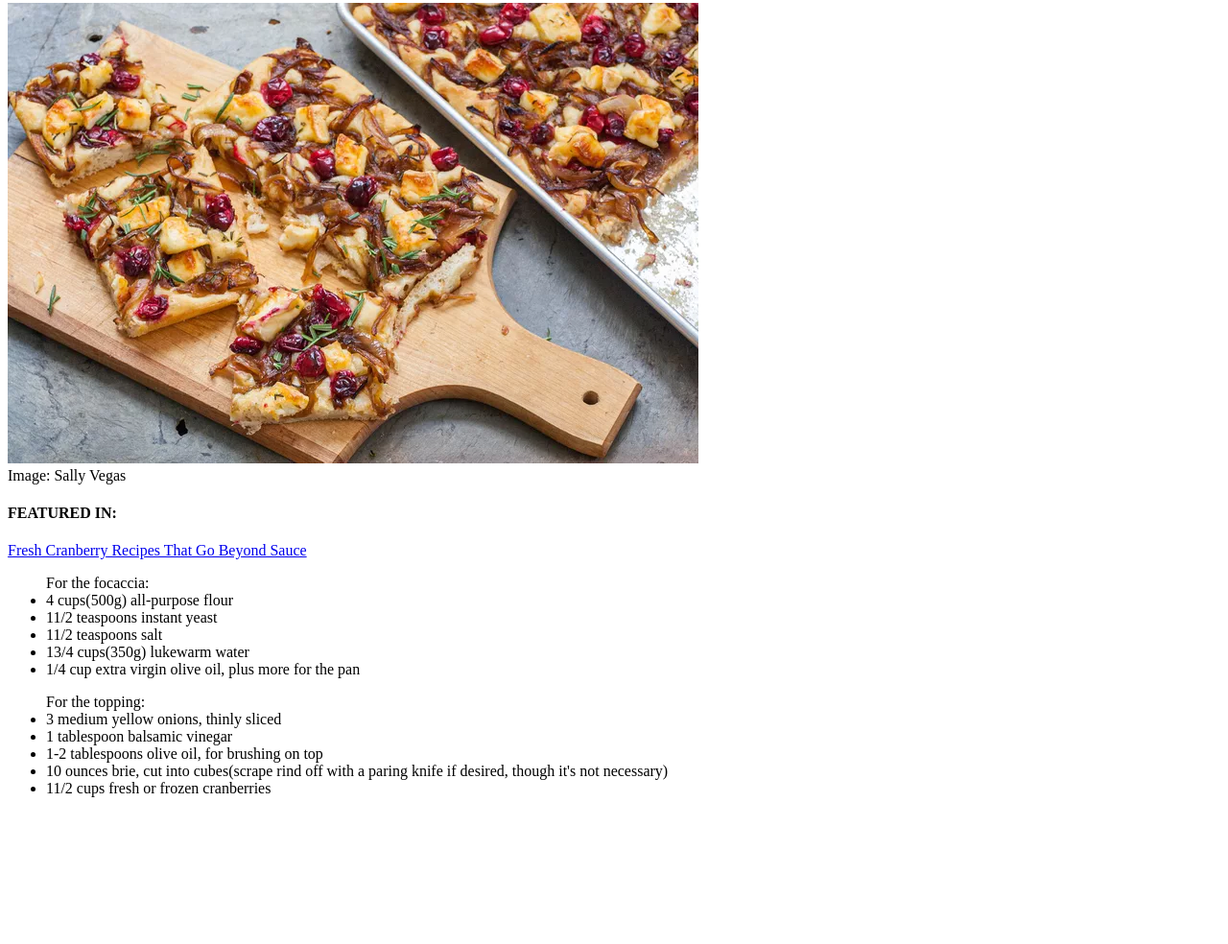
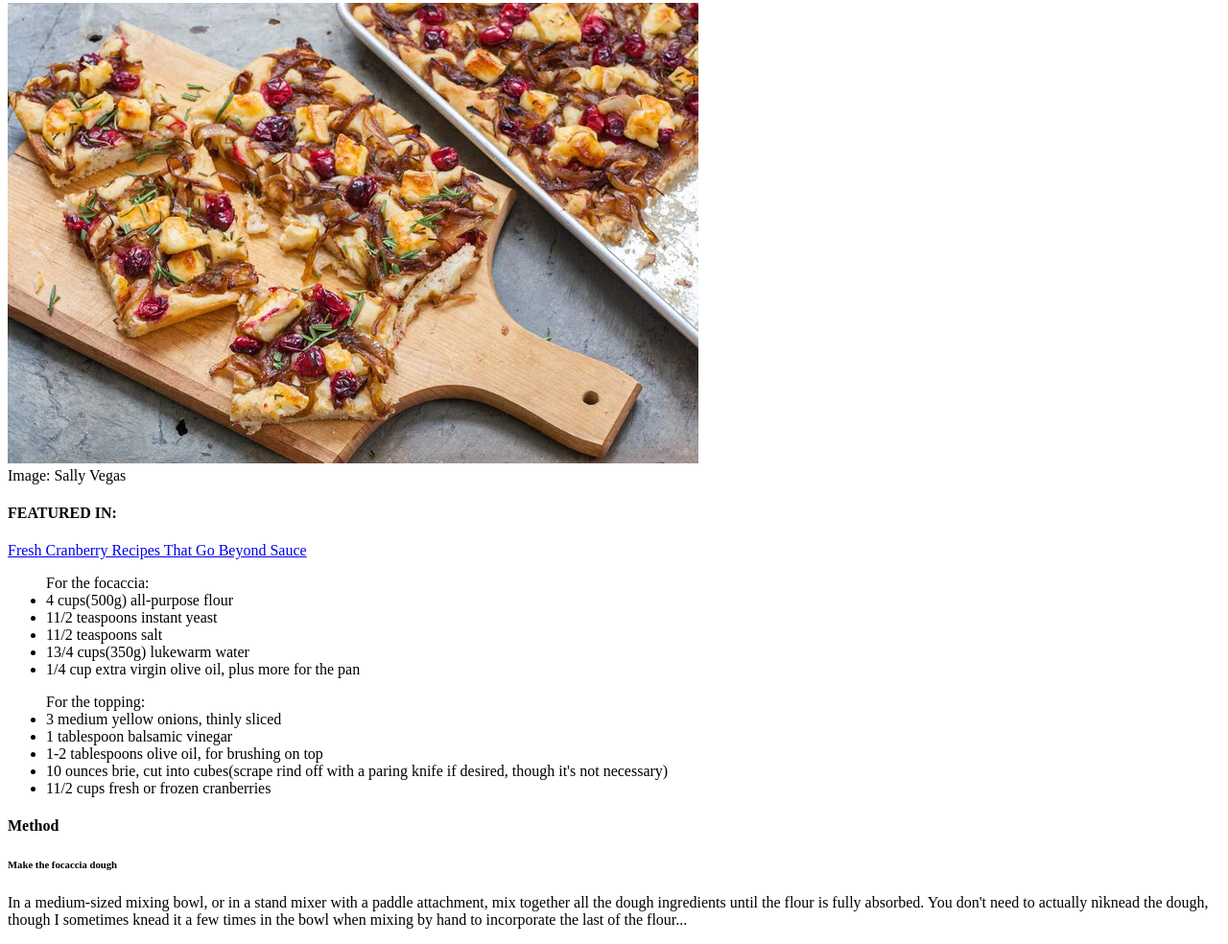
Before and after one commit to NicoMessin/Pratica-S1-L3, a plain HTML site: page index.html in a window 1280 px wide. Shown: the part 274-1258 px from the top of the page at 96% size. Before the commit the page ends 1121 px from the top, so only its background shows below. Drawn offline with Linux system fonts and the light colour scheme.

Commit message:
html completion

```diff
--- a/index.html
+++ b/index.html
@@ -13,6 +13,7 @@
     </header>
     <main>
       <h1>Focaccia with Caramelized Onions, Cranberries, and Brie</h1>
+      <div>
         <p>
           Wow your taste buds with this festive focaccia appetizer topped with
           sweet caramelized onions, tart cranberries, and creamy brie. It will
@@ -21,6 +22,7 @@
         <img src="focaccia.png" alt="immagine focaccia" />
         <figcaption>Image: Sally Vegas</figcaption>
         <h4>FEATURED IN:</h4>
+      </div>
       <a href="#">Fresh Cranberry Recipes That Go Beyond Sauce</a>
       <ul>
         For the focaccia:
@@ -42,6 +44,18 @@
         </li>
         <li>11/2 cups fresh or frozen cranberries</li>
       </ul>
+      <h4>Method</h4>
+
+      <div>
+        <h6>Make the focaccia dough</h6>
+        <p>
+          In a medium-sized mixing bowl, or in a stand mixer with a paddle
+          attachment, mix together all the dough ingredients until the flour is
+          fully absorbed. You don't need to actually nìknead the dough, though I
+          sometimes knead it a few times in the bowl when mixing by hand to
+          incorporate the last of the flour...
+        </p>
+      </div>
     </main>
   </body>
 </html>
```
Lines whose indentation alone changed are shown as unchanged.
